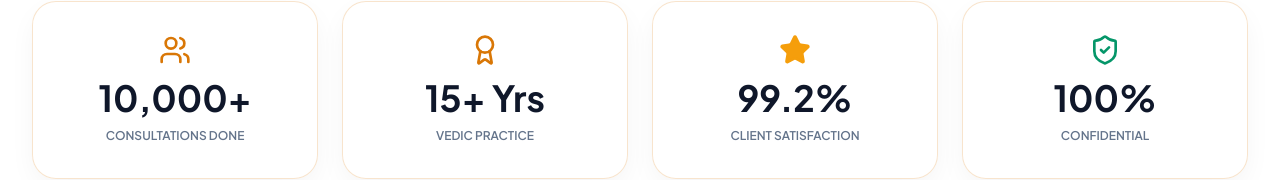
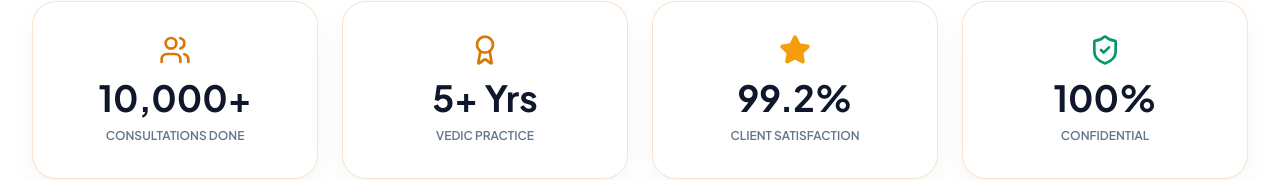
Before and after one commit to vanshrawat02/astrology-website, a Next.js app: page /why-us in a window 1280 px wide. Shown: the part 496-676 px from the top of the page. Built offline with nearby package versions, Linux system fonts and the light colour scheme.

Commit message:
fix: update experience metric from 15+ Yrs to 5+ Yrs on Why Us page

```diff
--- a/app/why-us/page.tsx
+++ b/app/why-us/page.tsx
@@ -74,7 +74,7 @@ export default function WhyUsPage() {
 
             <Card className="glass-card-light text-center p-6">
               <Award className="w-8 h-8 text-amber-600 mx-auto mb-3" />
-              <span className="block font-extrabold text-3xl sm:text-4xl text-slate-900 mb-1">15+ Yrs</span>
+              <span className="block font-extrabold text-3xl sm:text-4xl text-slate-900 mb-1">5+ Yrs</span>
               <span className="text-xs text-slate-500 uppercase font-semibold">Vedic Practice</span>
             </Card>
 
```
